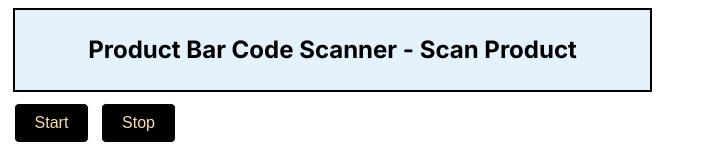
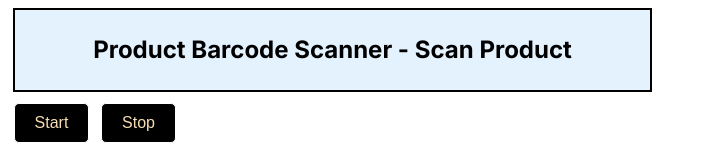
Before and after one commit to LathaThavamani/barcodescan-app, a Next.js app: page / in a window 1280 px wide. Shown: the top 149 px of the page, without its empty margins (0-705 px from the left). Built offline with nearby package versions, Linux system fonts and the light colour scheme.

Commit message:
Spelling mistake corrected

```diff
--- a/src/app/layout.tsx
+++ b/src/app/layout.tsx
@@ -4,8 +4,8 @@ import { Inter } from 'next/font/google'
 const inter = Inter({ subsets: ['latin'] })
 
 export const metadata = {
-  title: 'Bar Code Scan Next App',
-  description: 'Create Bar Code Scan Next App',
+  title: 'Barcode Scan Next App',
+  description: 'Create Barcode Scan Next App',
 }
 
 export default function RootLayout({
--- a/src/app/page.tsx
+++ b/src/app/page.tsx
@@ -27,7 +27,7 @@ export default function Home() {
       Quagga.stop();
     }
 
-    // Redirect to product details page once scanner detected the product bar code
+    // Redirect to product details page once scanner detected the product barcode
     const handleDetected=(code)=> {
       setProductCode(code);
       setScanning(false);
@@ -36,7 +36,7 @@ export default function Home() {
   return (
     <>
       <div className="title">
-          <h2>Product Bar Code Scanner - Scan Product</h2>
+          <h2>Product Barcode Scanner - Scan Product</h2>
       </div>
       <div className="buttons">
           <button className="button" onClick={startScanning}>Start</button>
--- a/src/app/product/page.tsx
+++ b/src/app/product/page.tsx
@@ -21,7 +21,7 @@ export default function Page() {
         })
         if(!res.ok){
             // Show alert if scanned product code not exists
-            alert("Product not found. Please scan bar code properly or scan correct bar code");
+            alert("Product not found. Please scan barcode properly or scan correct barcode");
             router.push("/");
             return false;
         }
--- a/src/components/Scanner.js
+++ b/src/components/Scanner.js
@@ -29,7 +29,7 @@ const Scanner = ({
             Quagga.start();
         });
 
-        // This method will call once camera detected the bar code
+        // This method will call once camera detected the barcode
         Quagga.onDetected(function (data) {
             // Call back method with dectected product code
             onDetected(data);
```
